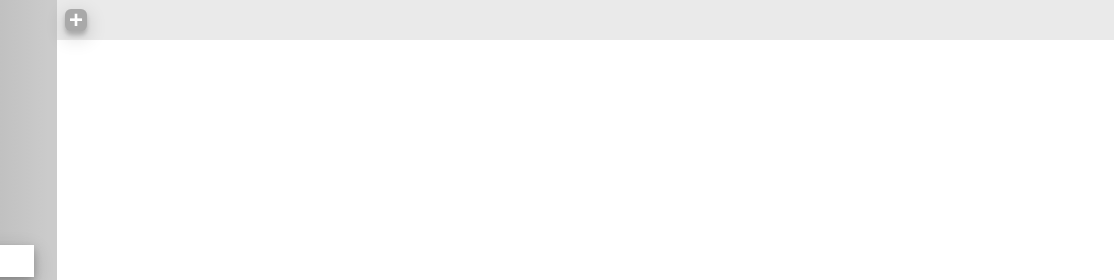
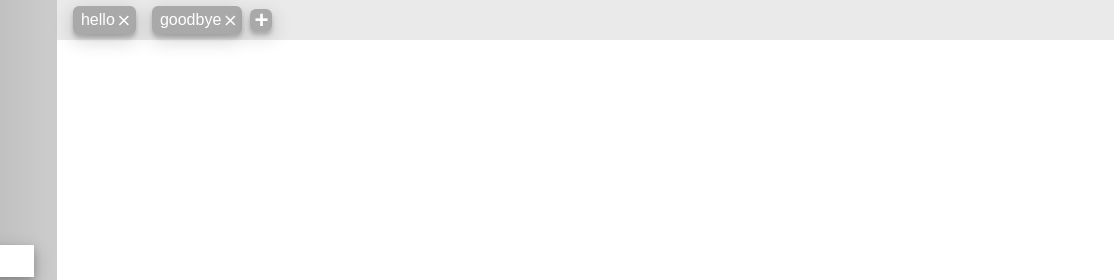
Before and after one commit to connorHashDash/todo, a website built with webpack: page src/index.html in a window 1280 px wide. Shown: the top 280 px of the page, 166-1280 px from the left. Built offline with nearby package versions, Linux system fonts and the light colour scheme.

Commit message:
designed tabs

```diff
--- a/src/index.js
+++ b/src/index.js
@@ -2,6 +2,11 @@ import './style.css'
 
 import {populateSideBar} from './leftbar.js'
 import {populateTopBar} from './topbar.js'
+import {tabMaker} from './topbar.js'
+
+tabMaker('hello')
+tabMaker('goodbye')
+
 
 let todooey = (() => {
   populateSideBar()
--- a/src/style.css
+++ b/src/style.css
@@ -27,6 +27,32 @@ html, body {
   align-items: center;
   background-color: #EAEAEA ;
   padding-left: .5rem;
+}
+
+.tabdiv{
+  display: flex;
+  height: 70%;
+  justify-content: center;
+  align-items: center;
+  margin-left: .5rem;
+  margin-right: .5rem;
+  padding-left: .5rem;
+  padding-right: .3rem;
+  background-color: rgba(169,169,169,1);
+  border-radius: 6px;
+  box-shadow: 0 4px 4px 0 rgba(0, 0, 0, 0.2), 0 6px 20px 0 rgba(0, 0, 0, 0.19);
+}
+
+.tabName{
+  color: white;
+  font-weight: 500;
+}
+
+.killTab{
+  color: white;
+  font-weight: 500;
+  font-size: 1.1rem;
+  margin-left: .1rem;
 }
 
 #plusDiv{
--- a/src/topbar.js
+++ b/src/topbar.js
@@ -4,12 +4,26 @@ let topBar = document.getElementById('topnav')
 
 console.log(topBar)
 
-let tabMaker = () => {
-let container = elementFactory('div', {
-  id: 'tabdiv',
-  className: 'tab',
-})
+let tabMaker = (tabName) => {
+  let container = elementFactory('div', {
+    className: 'tabdiv',
+  })
+
+  let name = elementFactory('p', {
+    className: 'tabName',
+    innerHTML: `${tabName}`
+  })
+
+  let deleteButton = elementFactory('div', {
+    className: `killTab`,
+    innerHTML: `&#10799`
+  })
+
+  container.appendChild(name)
+  container.appendChild(deleteButton)
+  topBar.appendChild(container)
 }
+
 
 let plusSign = (() => {
 
@@ -32,3 +46,4 @@ let populateTopBar = () => {
 
 
 export {populateTopBar}
+export {tabMaker}
```
Also changed, not shown: dist/main.js.
